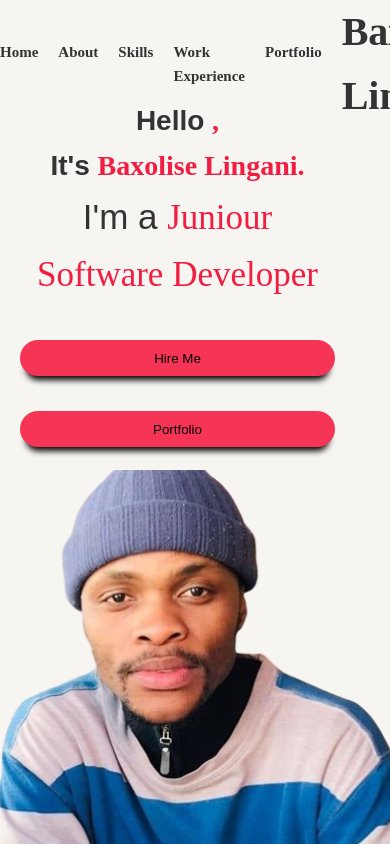
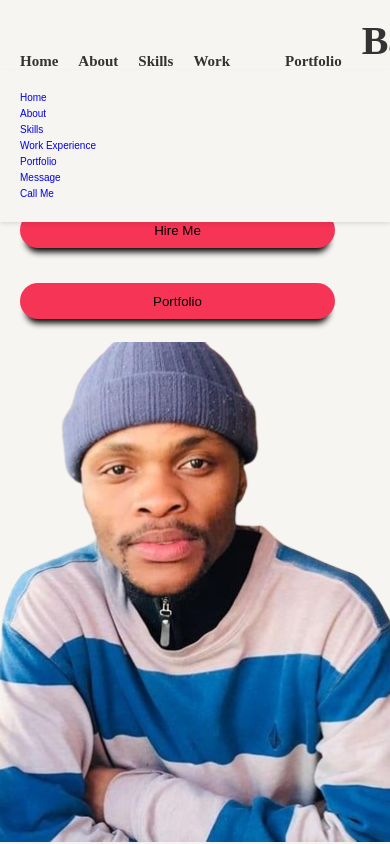
Before and after one commit to Baxolise-lingani/portfolio1, a React (Vite) app: page / in a window 390 px wide. Shown: the top 844 px of the page. Built offline with nearby package versions, Linux system fonts and the light colour scheme; a web font is replaced by a local one.

Commit message:
eddited nav for responsive

```diff
--- a/src/components/header/NavBar.jsx
+++ b/src/components/header/NavBar.jsx
@@ -1,12 +1,18 @@
+import React, { useState } from 'react';
 
 export default function NavBar() {
+  const [isMobileMenuOpen, setIsMobileMenuOpen] = useState(false);
+
+  const toggleMobileMenu = () => {
+    setIsMobileMenuOpen(!isMobileMenuOpen);
+  };
+
   return (
-    <div>
-        {/* <!-- Header --> */}
-        <header>
-            {/* <!-- Navigation --> */}
+    <div className="navbar-wrapper">
+      <header className={`header ${isMobileMenuOpen ? 'sticky' : ''}`}>
+        {/* Navigation */}
         <nav>
-                <div id="left-links">
+          <div id="left-links" className={isMobileMenuOpen ? 'mobile-hidden' : ''}>
             <a href="#home">Home</a>
             <a href="#about">About</a>
             <a href="#skills">Skills</a>
@@ -18,13 +24,26 @@ export default function NavBar() {
             <a href="#home">Baxolise Lingani</a>
           </div>
 
-                <div id="contact-links">
+          <div id="contact-links" className={isMobileMenuOpen ? 'mobile-hidden' : ''}>
             <a href="#contact">Message</a>
             <a href="#call">Call Me</a>
           </div>
+
+          {/* Mobile Menu Icon */}
+          <i className="bx bx-menu" id="menu-icon" onClick={toggleMobileMenu}></i>
         </nav>
-            <i className='bx bx-menu' id="menu-icon"></i>
+
+        {/* Mobile Menu */}
+        <div className={`mobile-menu ${isMobileMenuOpen ? 'show' : ''}`}>
+          <a href="#home">Home</a>
+          <a href="#about">About</a>
+          <a href="#skills">Skills</a>
+          <a href="#experience">Work Experience</a>
+          <a href="#portfolio">Portfolio</a>
+          <a href="#contact">Message</a>
+          <a href="#call">Call Me</a>
+        </div>
       </header>
     </div>
-  )
+  );
 }
```
Lines whose indentation alone changed are shown as unchanged.
